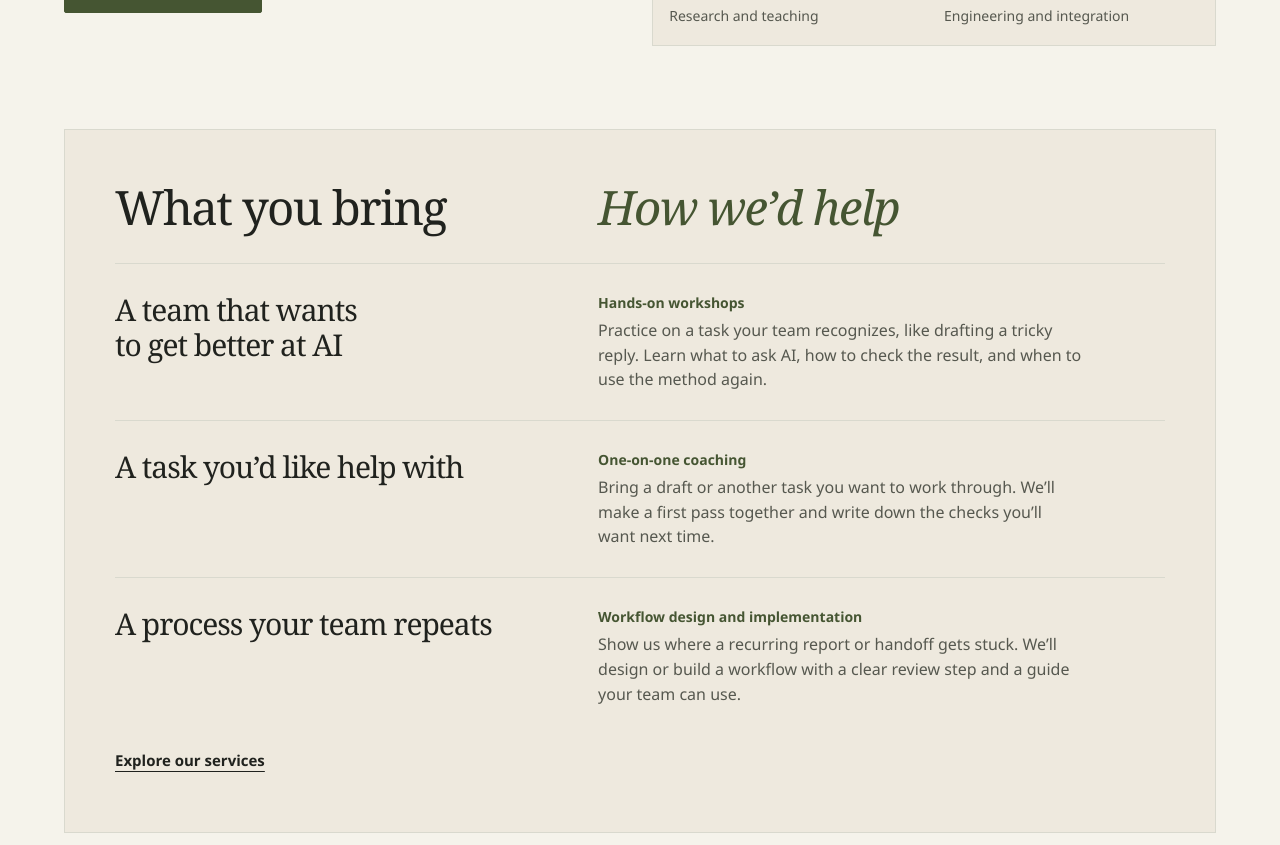
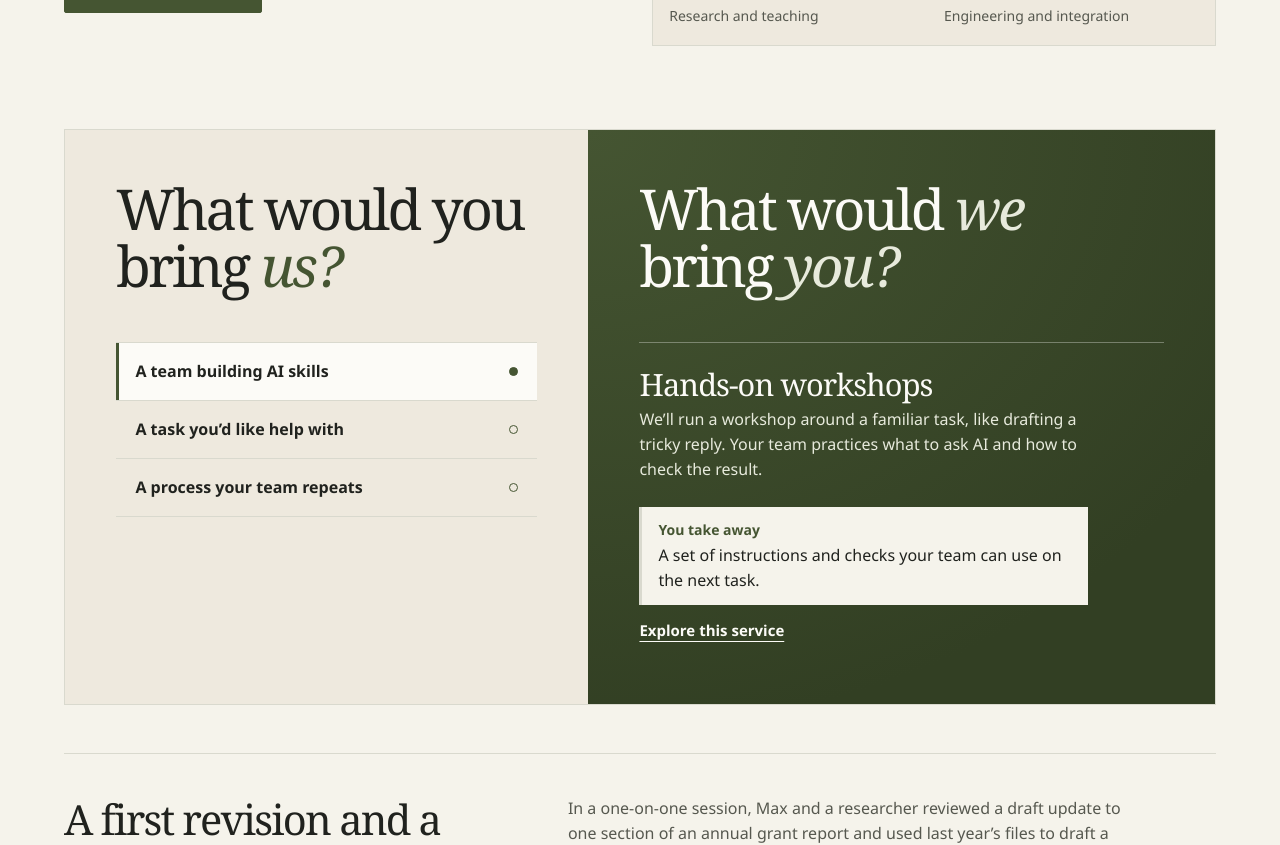
Before and after one commit to rh5rep/aimee-site, a Next.js app: page / in a window 1280 px wide. Shown: the part 500-1345 px from the top of the page. Built offline with nearby package versions, Linux system fonts and the light colour scheme.

Commit message:
Give the homepage services an interactive editorial layout

```diff
--- a/app/first-project.module.css
+++ b/app/first-project.module.css
@@ -1,72 +1,137 @@
 .section { padding-bottom: clamp(24px, 4vw, 48px); }
 
 .board {
-  padding: clamp(18px, 4.2vw, 50px);
+  --gutter: clamp(22px, 4vw, 52px);
+  display: grid;
+  grid-template-columns: minmax(0, .91fr) minmax(0, 1.09fr);
   border: 1px solid var(--line);
   background: var(--linen);
 }
 
-.columns {
-  display: grid;
-  grid-template-columns: minmax(0, .85fr) minmax(0, 1.15fr);
-  gap: clamp(18px, 5vw, 66px);
-}
-
-.board h2,
-.project dt {
-  font-family: var(--font-display);
-  font-weight: 400;
-  letter-spacing: -.035em;
-}
+.choices,
+.answers { padding: var(--gutter); }
 
 .board h2 {
-  margin-bottom: clamp(16px, 2.5vw, 30px);
-  font-size: clamp(1.75rem, 3.7vw, 3.25rem);
+  font-family: var(--font-display);
+  font-size: clamp(2.25rem, 4.4vw, 4rem);
+  font-weight: 400;
+  letter-spacing: -.047em;
+  line-height: 1;
   text-wrap: initial;
 }
 
-.board h2 em,
-.format { color: var(--accent); }
+.board h2 > span { display: block; }
+.choices h2 em { color: var(--accent); }
 
-.projects { margin: 0; }
-
-.project {
-  padding-block: clamp(17px, 2.3vw, 28px);
+.tabs {
+  display: grid;
+  margin-top: clamp(24px, 4vw, 48px);
   border-top: 1px solid var(--line);
 }
 
-.project dt {
-  max-width: 25ch;
-  font-size: clamp(1.25rem, 2.45vw, 1.875rem);
-  line-height: 1.18;
-  text-wrap: balance;
+.tabs button {
+  display: flex;
+  align-items: center;
+  justify-content: space-between;
+  gap: 12px;
+  min-height: 58px;
+  padding: 12px clamp(12px, 1.5vw, 20px);
+  border-bottom: 1px solid var(--line);
+  color: var(--ink);
+  font: inherit;
+  font-weight: 600;
+  line-height: 1.3;
+  text-align: left;
+  cursor: pointer;
 }
 
-.project dd {
-  max-width: 53ch;
-  color: var(--ink-soft);
+.tabs button::after {
+  flex: none;
+  width: .5625rem;
+  height: .5625rem;
+  border: 1px solid var(--accent);
+  border-radius: 50%;
+  content: "";
 }
 
-.format {
-  margin-bottom: 4px;
+.tabs button span { text-wrap: balance; }
+
+.tabs button:hover { background: var(--paper); }
+
+.tabs [aria-selected="true"] {
+  background: var(--white);
+  box-shadow: inset 3px 0 var(--accent);
+}
+
+.tabs [aria-selected="true"]::after { background: var(--accent); }
+
+.tabs button:focus-visible,
+.panel:focus-visible,
+.answers a:focus-visible {
+  outline: 2px solid currentColor;
+  outline-offset: -3px;
+}
+
+.answers {
+  background: radial-gradient(120% 105% at 0% 0%, var(--accent), var(--accent-hover));
+  color: var(--white);
+}
+
+.answers h2 em { color: var(--accent-tint); }
+
+.panel { margin-top: clamp(24px, 4vw, 48px); }
+
+.response {
+  padding-top: clamp(16px, 2.2vw, 24px);
+  border-top: 1px solid rgb(252 251 247 / 33%);
+}
+
+.response h3 {
+  margin-bottom: 6px;
+  font-family: var(--font-display);
+  font-size: clamp(1.375rem, 2.4vw, 2rem);
+  font-weight: 400;
+  letter-spacing: -.03em;
+  text-wrap: initial;
+}
+
+.response > p {
+  max-width: 52ch;
+  color: var(--accent-tint);
+}
+
+.takeaway {
+  max-width: 49ch;
+  margin-top: clamp(18px, 2vw, 25px);
+  padding: 12px 16px;
+  border-inline-start: 3px solid var(--line);
+  background: var(--paper);
+  color: var(--ink);
+}
+
+.takeaway p:first-child {
+  color: var(--accent);
   font-size: .875rem;
   font-weight: 680;
 }
 
-.format + p { margin-top: 0; }
+.takeaway p + p { margin-top: 3px; }
 
-.board > a { margin-top: 4px; }
+.answers :global(.text-link) { margin-top: 4px; }
+.answers :global(.text-link):hover { color: var(--accent-tint); }
 
-@media (max-width: 640px) {
-  .board h2 {
-    display: flex;
-    flex-wrap: wrap;
-    column-gap: .35em;
-    row-gap: .05em;
-  }
+@media (max-width: 720px) {
+  .board { grid-template-columns: 1fr; }
+  .tabs button { min-height: 48px; }
+}
 
-  .project {
-    grid-template-columns: 1fr;
-    gap: 8px;
+@media (prefers-reduced-motion: no-preference) {
+  .panel:not([hidden]) .response {
+    animation: reveal-response 260ms ease-out both;
   }
 }
+
+@keyframes reveal-response {
+  from { opacity: .6; transform: translateY(6px); }
+  to { opacity: 1; transform: translateY(0); }
+}
--- a/app/first-project.tsx
+++ b/app/first-project.tsx
@@ -1,28 +1,82 @@
+"use client";
+
 import Link from "next/link";
+import { useRef, useState, type KeyboardEvent } from "react";
 import styles from "./first-project.module.css";
 import { services } from "./work/services";
 
+const projects = services.flatMap(({ id, firstProject }) =>
+  firstProject ? [{ id, ...firstProject }] : [],
+);
+
 export function FirstProject() {
+  const [activeIndex, setActiveIndex] = useState(0);
+  const tabs = useRef<(HTMLButtonElement | null)[]>([]);
+
+  function handleTabKey(event: KeyboardEvent<HTMLButtonElement>) {
+    let next: number;
+
+    switch (event.key) {
+      case "ArrowUp": next = (activeIndex - 1 + projects.length) % projects.length; break;
+      case "ArrowDown": next = (activeIndex + 1) % projects.length; break;
+      case "Home": next = 0; break;
+      case "End": next = projects.length - 1; break;
+      default: return;
+    }
+
+    event.preventDefault();
+    setActiveIndex(next);
+    tabs.current[next]?.focus();
+  }
+
   return (
     <section className={`container ${styles.section}`} id="services" aria-labelledby="services-title">
       <div className={styles.board}>
-        <h2 className={styles.columns} id="services-title">
-          <span>What you bring</span>
-          <span className="sr-only"> and </span>
-          <em>How we’d help</em>
-        </h2>
-        <dl className={styles.projects}>
-          {services.map(({ id, firstProject }) => firstProject && (
-            <div className={`${styles.columns} ${styles.project}`} key={id}>
-              <dt>{firstProject.bring}</dt>
-              <dd>
-                <p className={styles.format}>{firstProject.format}</p>
-                <p>{firstProject.help}</p>
-              </dd>
+        <div className={styles.choices}>
+          <h2 id="services-title"><span>What would you</span> bring <em>us?</em></h2>
+          <div className={styles.tabs} role="tablist" aria-orientation="vertical" aria-labelledby="services-title">
+            {projects.map(({ id, bring }, index) => (
+              <button
+                key={id}
+                ref={(button) => { tabs.current[index] = button; }}
+                type="button"
+                role="tab"
+                id={`project-tab-${id}`}
+                aria-controls={`project-panel-${id}`}
+                aria-selected={activeIndex === index}
+                tabIndex={activeIndex === index ? 0 : -1}
+                onClick={() => setActiveIndex(index)}
+                onKeyDown={handleTabKey}
+              >
+                <span>{bring}</span>
+              </button>
+            ))}
+          </div>
+        </div>
+        <div className={styles.answers}>
+          <h2><span>What would <em>we</em></span> bring <em>you?</em></h2>
+          {projects.map(({ id, format, help, takeaway }, index) => (
+            <div
+              key={id}
+              className={styles.panel}
+              role="tabpanel"
+              id={`project-panel-${id}`}
+              aria-labelledby={`project-tab-${id}`}
+              tabIndex={0}
+              hidden={activeIndex !== index}
+            >
+              <div className={styles.response}>
+                <h3>{format}</h3>
+                <p>{help}</p>
+                <div className={styles.takeaway}>
+                  <p>You take away</p>
+                  <p>{takeaway}</p>
+                </div>
+                <Link className="text-link" href={`/work#${id}`}>Explore this service</Link>
+              </div>
             </div>
           ))}
-        </dl>
-        <Link className="text-link" href="/work">Explore our services</Link>
+        </div>
       </div>
     </section>
   );
--- a/app/work/services.ts
+++ b/app/work/services.ts
@@ -4,9 +4,10 @@ export const services = [
     title: "Hands-on workshops",
     description: "We design a live exercise around your group’s work and experience. Participants try it, check what AI produces, and leave with instructions they can use again.",
     firstProject: {
-      bring: "A team that wants to get better at AI",
+      bring: "A team building AI skills",
       format: "Hands-on workshops",
-      help: "Practice on a task your team recognizes, like drafting a tricky reply. Learn what to ask AI, how to check the result, and when to use the method again.",
+      help: "We’ll run a workshop around a familiar task, like drafting a tricky reply. Your team practices what to ask AI and how to check the result.",
+      takeaway: "A set of instructions and checks your team can use on the next task.",
     },
   },
   {
@@ -16,7 +17,8 @@ export const services = [
     firstProject: {
       bring: "A task you’d like help with",
       format: "One-on-one coaching",
-      help: "Bring a draft or another task you want to work through. We’ll make a first pass together and write down the checks you’ll want next time.",
+      help: "Bring a draft or a task you’re stuck on. We’ll make a first pass together and talk through what’s worth keeping.",
+      takeaway: "A first pass you’ve reviewed and a short list of checks to use next time.",
     },
   },
   {
@@ -26,7 +28,8 @@ export const services = [
     firstProject: {
       bring: "A process your team repeats",
       format: "Workflow design and implementation",
-      help: "Show us where a recurring report or handoff gets stuck. We’ll design or build a workflow with a clear review step and a guide your team can use.",
+      help: "Show us where a recurring task gets stuck. We’ll design or build a workflow with your team and agree on who reviews the output.",
+      takeaway: "A workflow your team can run, with the review and handoff steps written down.",
     },
   },
   {
```
